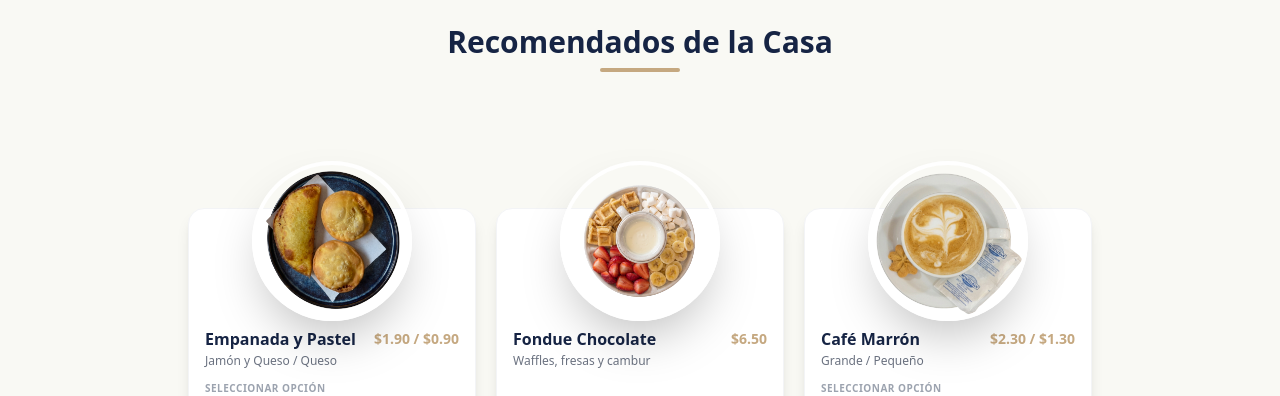
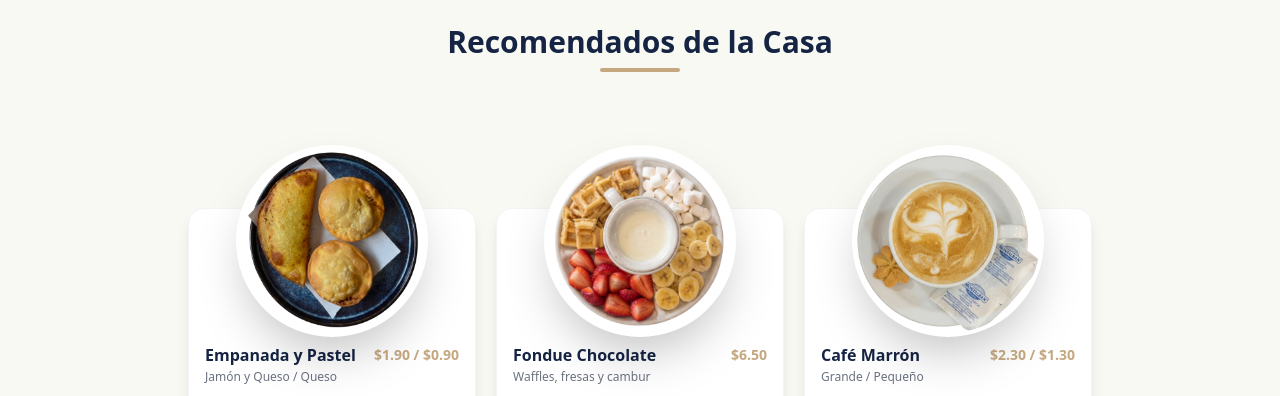
Before and after one commit to sofi-to26/entre-tazas, a React (Vite) app: page / in a window 1280 px wide. Shown: the part 840-1236 px from the top of the page. Built offline with nearby package versions, Linux system fonts and the light colour scheme; no server answers; the database is empty; the HTML template or start-up script is replaced by a standard one.

Commit message:
style: Increase floating image sizes and scale middle item to match visual size

```diff
--- a/src/components/MenuCarousel.jsx
+++ b/src/components/MenuCarousel.jsx
@@ -22,7 +22,8 @@ const MenuCarousel = ({ onAddToCart }) => {
       img: '/Comida_Carrusel2/Fondue Chocolate 6.50$.png',
       nombre: 'Fondue Chocolate',
       precioNum: 6.50,
-      menuId: 'm5'
+      menuId: 'm5',
+      imgScale: 'scale-125'
     },
     {
       id: 'c3',
@@ -83,12 +84,14 @@ const Card = ({ item, onAddToCart }) => {
   return (
     <div className="w-[80vw] max-w-xs sm:w-72 bg-white rounded-2xl shadow-lg flex-shrink-0 snap-center border border-gray-100 flex flex-col justify-between pt-24">
       <div>
-        <div className="relative">
-          <img
-            src={item.img}
-            alt={item.titulo}
-            className="w-40 h-40 rounded-full object-cover mx-auto shadow-2xl border-4 border-white -mt-36"
-          />
+        <div className="relative flex justify-center">
+          <div className="w-48 h-48 rounded-full bg-white shadow-2xl border-4 border-white flex items-center justify-center overflow-hidden -mt-40">
+            <img
+              src={item.img}
+              alt={item.titulo}
+              className={`w-full h-full object-cover transition-transform duration-300 ${item.imgScale || 'scale-105'}`}
+            />
+          </div>
         </div>
 
         <div className="p-4 pt-2">
```
